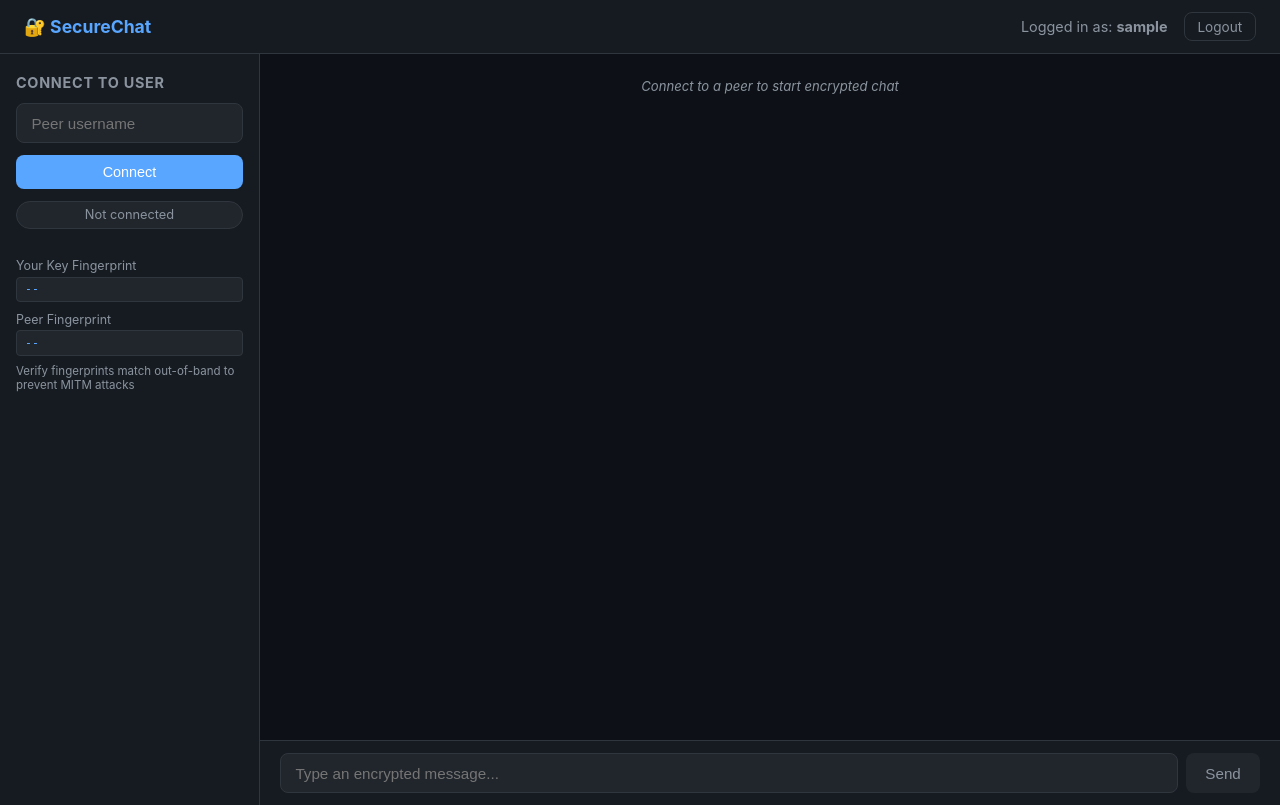
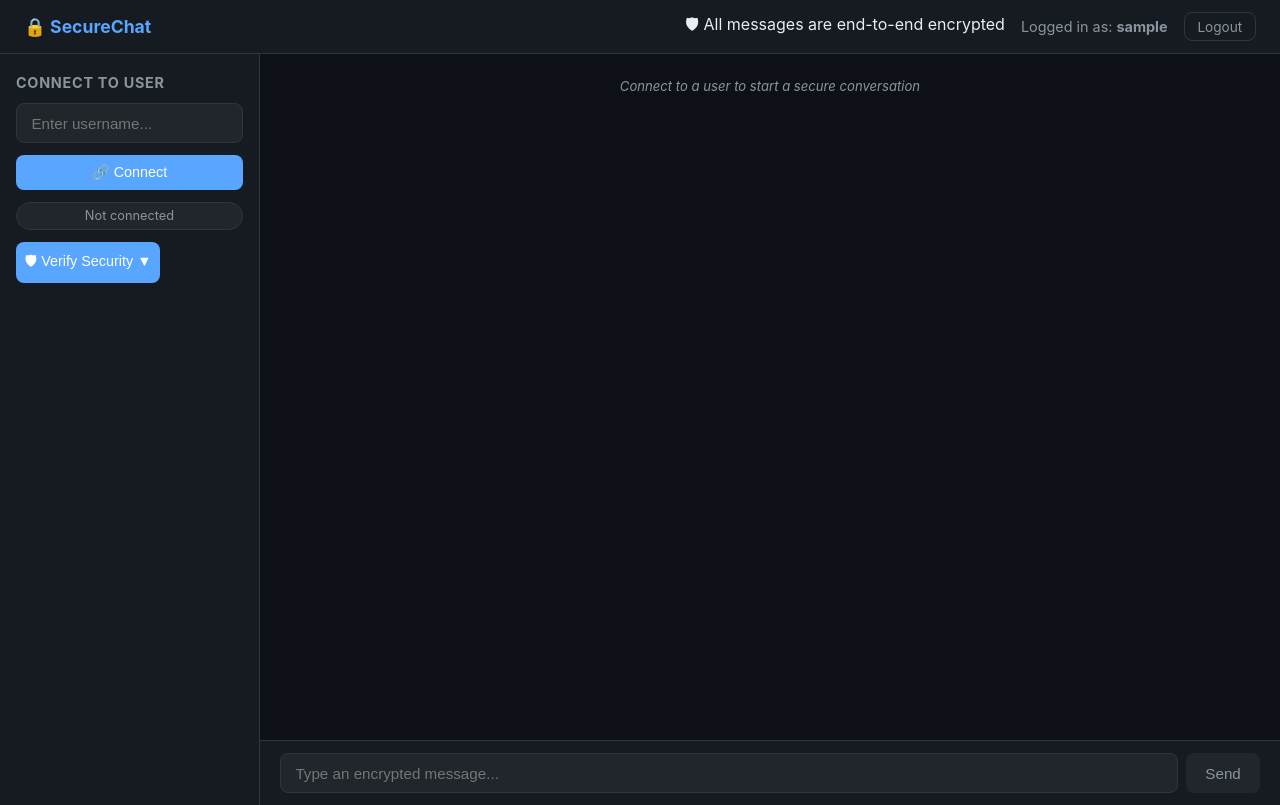
Before and after one commit to KiranRiz/Secure_Communication_System, a Flask app: template client/templates/chat.html in a window 1280 px wide. Run offline with Flask 3, Linux system fonts and the light colour scheme; the template is opened without the code that fills it: most values are stand-ins (such as "Sample title", 1, 10 or a date in 2020).

Commit message:
Improve chat.html: collapsible security verify panel Fingerprints now hidden inside a collapsible 'Verify Security' section so regular users are not confused. Added encrypted badge in navbar. AI assisted with collapsible panel structure.

```diff
--- a/client/templates/chat.html
+++ b/client/templates/chat.html
@@ -3,52 +3,63 @@
 <head>
     <meta charset="UTF-8">
     <meta name="viewport" content="width=device-width, initial-scale=1.0">
-    <title>Secure Chat</title>
+    <title>SecureChat</title>
+    <link rel="preconnect" href="https://fonts.googleapis.com">
+    <link href="https://fonts.googleapis.com/css2?family=Inter:wght@400;500;600;700&display=swap" rel="stylesheet">
     <link rel="stylesheet" href="/static/style.css">
 </head>
 <body class="chat-page">
 
-    <!-- ── Top navigation bar ── -->
+    <!-- Top navigation bar -->
     <header class="navbar">
-        <span class="logo">🔐 SecureChat</span>
+        <span class="logo">&#128274; SecureChat</span>
+        <div class="nav-center">
+            <span class="nav-encrypted">&#128737; All messages are end-to-end encrypted</span>
+        </div>
         <span class="nav-user">Logged in as: <strong>{{ username }}</strong></span>
         <a href="/" class="btn-logout">Logout</a>
     </header>
 
     <div class="chat-layout">
 
-        <!-- ── Left sidebar: key exchange panel ── -->
+        <!-- Left sidebar -->
         <aside class="sidebar">
             <h3>Connect to User</h3>
 
-            <!-- Step 1: enter peer username and start key exchange -->
-            <input type="text" id="peer-username" placeholder="Peer username">
-            <button onclick="startKeyExchange()">Connect</button>
+            <input type="text" id="peer-username" placeholder="Enter username...">
+            <button onclick="startKeyExchange()">&#128279; Connect</button>
 
-            <!-- Step 2: shows current connection status -->
             <div id="connection-status" class="status-badge">Not connected</div>
 
-            <!-- Step 3: key fingerprint for MITM verification -->
-            <div class="fingerprint-section">
-                <p class="label">Your Key Fingerprint</p>
-                <code id="my-fingerprint">--</code>
-
-                <p class="label">Peer Fingerprint</p>
-                <code id="peer-fingerprint">--</code>
-
-                <small>Verify fingerprints match out-of-band to prevent MITM attacks</small>
+            <!-- Collapsible security section — hidden by default -->
+            <div class="security-panel">
+                <button class="security-toggle" onclick="toggleSecurity()">
+                    <span>&#128737; Verify Security</span>
+                    <span id="toggle-arrow">&#9660;</span>
+                </button>
+                <div id="security-details" style="display:none">
+                    <p class="security-hint">
+                        Compare these codes with your contact to confirm no one is intercepting your messages.
+                    </p>
+                    <div class="fp-row">
+                        <span class="fp-label">Your code</span>
+                        <code id="my-fingerprint">Generating...</code>
+                    </div>
+                    <div class="fp-row">
+                        <span class="fp-label">Their code</span>
+                        <code id="peer-fingerprint">Not connected</code>
+                    </div>
+                    <div class="fp-status" id="fp-status"></div>
+                </div>
             </div>
         </aside>
 
-        <!-- ── Main chat area ── -->
+        <!-- Main chat area -->
         <main class="chat-main">
-
-            <!-- Message history -->
             <div id="messages" class="messages-area">
-                <div class="system-msg">Connect to a peer to start encrypted chat</div>
+                <div class="system-msg">Connect to a user to start a secure conversation</div>
             </div>
 
-            <!-- Message input bar -->
             <div class="input-bar">
                 <input
                     type="text"
@@ -59,21 +70,23 @@
                 >
                 <button id="send-btn" onclick="sendMessage()" disabled>Send</button>
             </div>
-
         </main>
 
     </div>
 
-    <!-- Socket.IO client library (served by the relay server) -->
     <script src="{{ server_url }}/socket.io/socket.io.js"></script>
-
-    <!-- Pass Flask template variables into JavaScript -->
     <script>
         const USERNAME   = "{{ username }}";
         const SERVER_URL = "{{ server_url }}";
+
+        function toggleSecurity() {
+            const panel = document.getElementById('security-details');
+            const arrow = document.getElementById('toggle-arrow');
+            const open  = panel.style.display === 'none';
+            panel.style.display = open ? 'block' : 'none';
+            arrow.textContent   = open ? '▲' : '▼';
+        }
     </script>
-
-    <!-- Encryption and messaging logic -->
     <script src="/static/chat.js"></script>
 
 </body>
```
